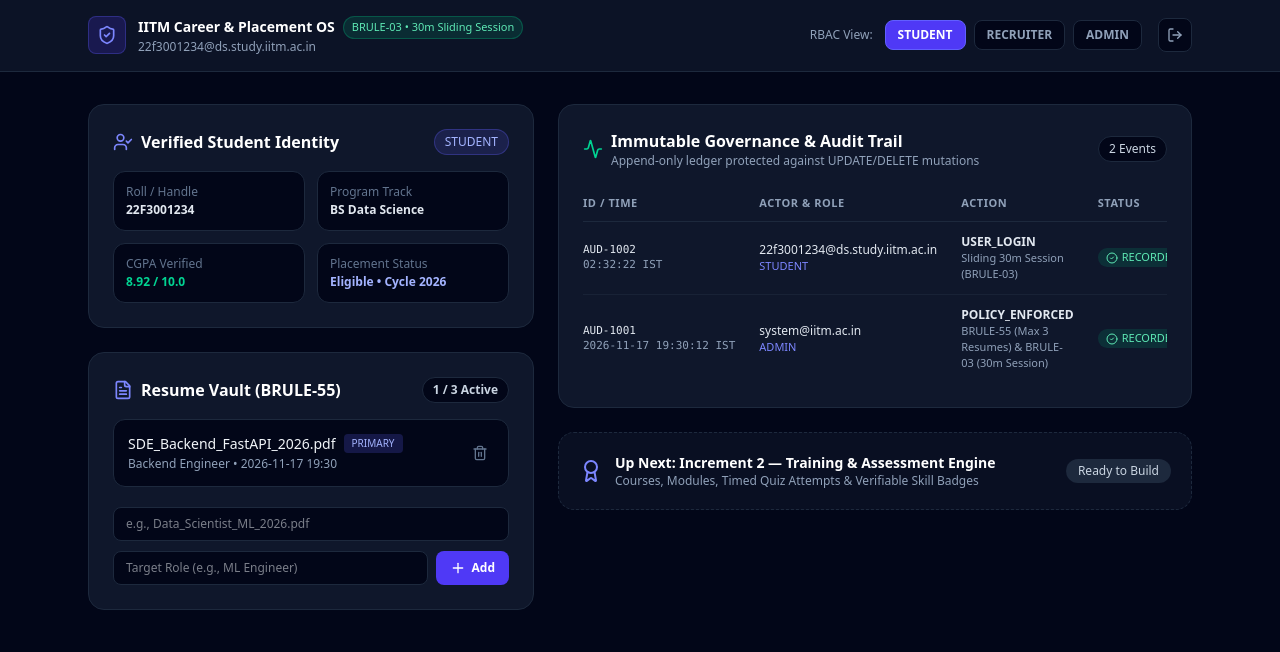
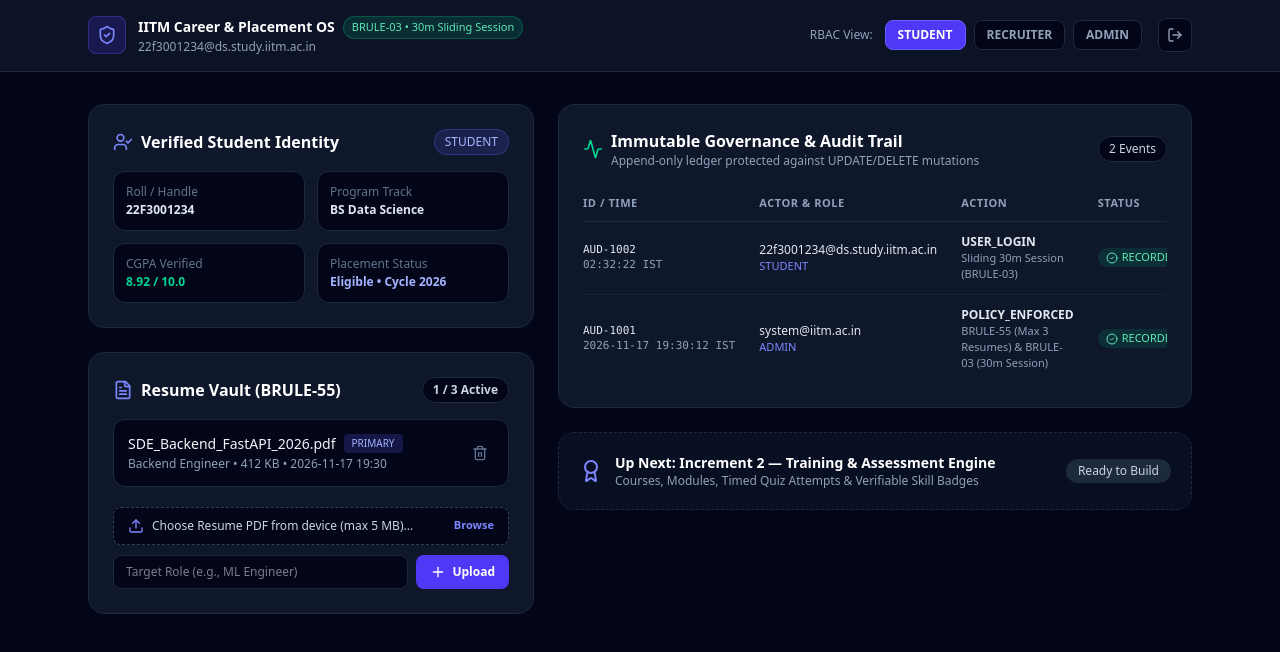
Before and after one commit to LalitIITM/placement_portal_gemini, a React (Vite) app in the folder frontend/: page / in a window 1280 px wide. Both pictures are taken after a click on the button "Sign In with Domain SSO". Shown: the top 652 px of the page. Built offline with nearby package versions, Linux system fonts and the light colour scheme.

Commit message:
feat(frontend): add real PDF file selector and size validation to Resume Vault

```diff
--- a/frontend/src/App.tsx
+++ b/frontend/src/App.tsx
@@ -1,4 +1,4 @@
-import React, { useState } from "react";
+import React, { useRef, useState } from "react";
 import {
   ShieldCheck,
   FileText,
@@ -11,6 +11,7 @@ import {
   LogOut,
   Activity,
   Award,
+  Upload,
 } from "lucide-react";
 
 type Role = "STUDENT" | "RECRUITER" | "ADMIN";
@@ -19,6 +20,7 @@ interface ResumeItem {
   id: string;
   title: string;
   targetRole: string;
+  fileSize: string;
   updatedAt: string;
   isPrimary: boolean;
 }
@@ -34,6 +36,7 @@ interface AuditEntry {
 }
 
 const ALLOWED_DOMAINS = ["@ds.study.iitm.ac.in", "@es.study.iitm.ac.in"];
+const MAX_PDF_BYTES = 5 * 1024 * 1024; // 5 MB
 
 export default function App() {
   const [email, setEmail] = useState("22f3001234@ds.study.iitm.ac.in");
@@ -46,13 +49,15 @@ export default function App() {
       id: "res-1",
       title: "SDE_Backend_FastAPI_2026.pdf",
       targetRole: "Backend Engineer",
+      fileSize: "412 KB",
       updatedAt: "2026-11-17 19:30",
       isPrimary: true,
     },
   ]);
-  const [newTitle, setNewTitle] = useState("");
+  const [selectedFile, setSelectedFile] = useState<File | null>(null);
   const [newTarget, setNewTarget] = useState("");
   const [vaultAlert, setVaultAlert] = useState<string | null>(null);
+  const fileInputRef = useRef<HTMLInputElement | null>(null);
 
   const [auditLogs, setAuditLogs] = useState<AuditEntry[]>([
     {
@@ -116,6 +121,33 @@ export default function App() {
     appendAudit(user.email, nextRole, "ROLE_SWITCH", `RBAC Context -> ${nextRole}`, "SUCCESS");
   };
 
+  const formatBytes = (bytes: number) => {
+    if (bytes < 1024 * 1024) return `${Math.max(1, Math.round(bytes / 1024))} KB`;
+    return `${(bytes / (1024 * 1024)).toFixed(2)} MB`;
+  };
+
+  const handleFileChange = (e: React.ChangeEvent<HTMLInputElement>) => {
+    const file = e.target.files?.[0] || null;
+    if (!file) {
+      setSelectedFile(null);
+      return;
+    }
+    if (file.type !== "application/pdf" && !file.name.toLowerCase().endsWith(".pdf")) {
+      setVaultAlert("Invalid File Type: Only PDF resumes (.pdf) are accepted.");
+      setSelectedFile(null);
+      e.target.value = "";
+      return;
+    }
+    if (file.size > MAX_PDF_BYTES) {
+      setVaultAlert("File Too Large: Resume PDF must be 5 MB or smaller.");
+      setSelectedFile(null);
+      e.target.value = "";
+      return;
+    }
+    setVaultAlert(null);
+    setSelectedFile(file);
+  };
+
   const handleAddResume = (e: React.FormEvent) => {
     e.preventDefault();
     if (!user) return;
@@ -124,22 +156,31 @@ export default function App() {
       appendAudit(user.email, user.role, "BRULE_55_BLOCKED", "Attempted 4th active resume", "BLOCKED");
       return;
     }
-    if (!newTitle.trim() || !newTarget.trim()) {
-      setVaultAlert("Provide both a resume filename and target role.");
+    if (!selectedFile) {
+      setVaultAlert("Please select a PDF file from your device first.");
       return;
     }
+    if (!newTarget.trim()) {
+      setVaultAlert("Please specify the target role (e.g., Data Scientist, SDE).");
+      return;
+    }
+
+    const sizeLabel = formatBytes(selectedFile.size);
     const created: ResumeItem = {
       id: `res-${Date.now()}`,
-      title: newTitle.trim().endsWith(".pdf") ? newTitle.trim() : `${newTitle.trim()}.pdf`,
+      title: selectedFile.name,
       targetRole: newTarget.trim(),
+      fileSize: sizeLabel,
       updatedAt: "Just now",
       isPrimary: resumes.length === 0,
     };
+
     setResumes((prev) => [...prev, created]);
-    setNewTitle("");
+    setSelectedFile(null);
     setNewTarget("");
     setVaultAlert(null);
-    appendAudit(user.email, user.role, "RESUME_UPLOADED", created.title, "SUCCESS");
+    if (fileInputRef.current) fileInputRef.current.value = "";
+    appendAudit(user.email, user.role, "RESUME_UPLOADED", `${created.title} (${sizeLabel})`, "SUCCESS");
   };
 
   const handleDeleteResume = (id: string, title: string) => {
@@ -332,18 +373,18 @@ export default function App() {
                     <div className="flex items-center gap-2">
                       <p className="text-sm font-medium text-slate-100 truncate">{res.title}</p>
                       {res.isPrimary && (
-                        <span className="text-[10px] px-2 py-0.5 rounded bg-indigo-500/20 text-indigo-300">
+                        <span className="text-[10px] px-2 py-0.5 rounded bg-indigo-500/20 text-indigo-300 shrink-0">
                           PRIMARY
                         </span>
                       )}
                     </div>
                     <p className="text-xs text-slate-400 mt-0.5">
-                      {res.targetRole} • {res.updatedAt}
+                      {res.targetRole} • {res.fileSize} • {res.updatedAt}
                     </p>
                   </div>
                   <button
                     onClick={() => handleDeleteResume(res.id, res.title)}
-                    className="p-1.5 rounded-lg text-slate-500 hover:text-rose-400 hover:bg-rose-500/10 transition"
+                    className="p-1.5 rounded-lg text-slate-500 hover:text-rose-400 hover:bg-rose-500/10 transition shrink-0"
                     title="Archive Resume"
                   >
                     <Trash2 className="w-4 h-4" />
@@ -360,13 +401,33 @@ export default function App() {
             )}
 
             <form onSubmit={handleAddResume} className="space-y-2.5">
-              <input
-                type="text"
-                value={newTitle}
-                onChange={(e) => setNewTitle(e.target.value)}
-                placeholder="e.g., Data_Scientist_ML_2026.pdf"
-                className="w-full px-3 py-2 rounded-lg bg-slate-950 border border-slate-800 text-xs text-slate-100 focus:outline-none focus:border-indigo-500"
-              />
+              <div>
+                <input
+                  ref={fileInputRef}
+                  type="file"
+                  accept=".pdf,application/pdf"
+                  onChange={handleFileChange}
+                  className="hidden"
+                  id="resume-pdf-upload"
+                />
+                <label
+                  htmlFor="resume-pdf-upload"
+                  className="w-full px-3.5 py-2.5 rounded-lg bg-slate-950 border border-dashed border-slate-700 hover:border-indigo-500 text-xs text-slate-300 flex items-center justify-between cursor-pointer transition"
+                >
+                  <span className="flex items-center gap-2 truncate">
+                    <Upload className="w-4 h-4 text-indigo-400 shrink-0" />
+                    <span className="truncate">
+                      {selectedFile
+                        ? `${selectedFile.name} (${formatBytes(selectedFile.size)})`
+                        : "Choose Resume PDF from device (max 5 MB)..."}
+                    </span>
+                  </span>
+                  <span className="text-[11px] font-semibold text-indigo-400 ml-2 shrink-0">
+                    Browse
+                  </span>
+                </label>
+              </div>
+
               <div className="flex gap-2">
                 <input
                   type="text"
@@ -380,7 +441,7 @@ export default function App() {
                   className="px-3.5 py-2 rounded-lg bg-indigo-600 hover:bg-indigo-500 text-white text-xs font-semibold flex items-center gap-1.5 transition"
                 >
                   <Plus className="w-4 h-4" />
-                  Add
+                  Upload
                 </button>
               </div>
             </form>
```
